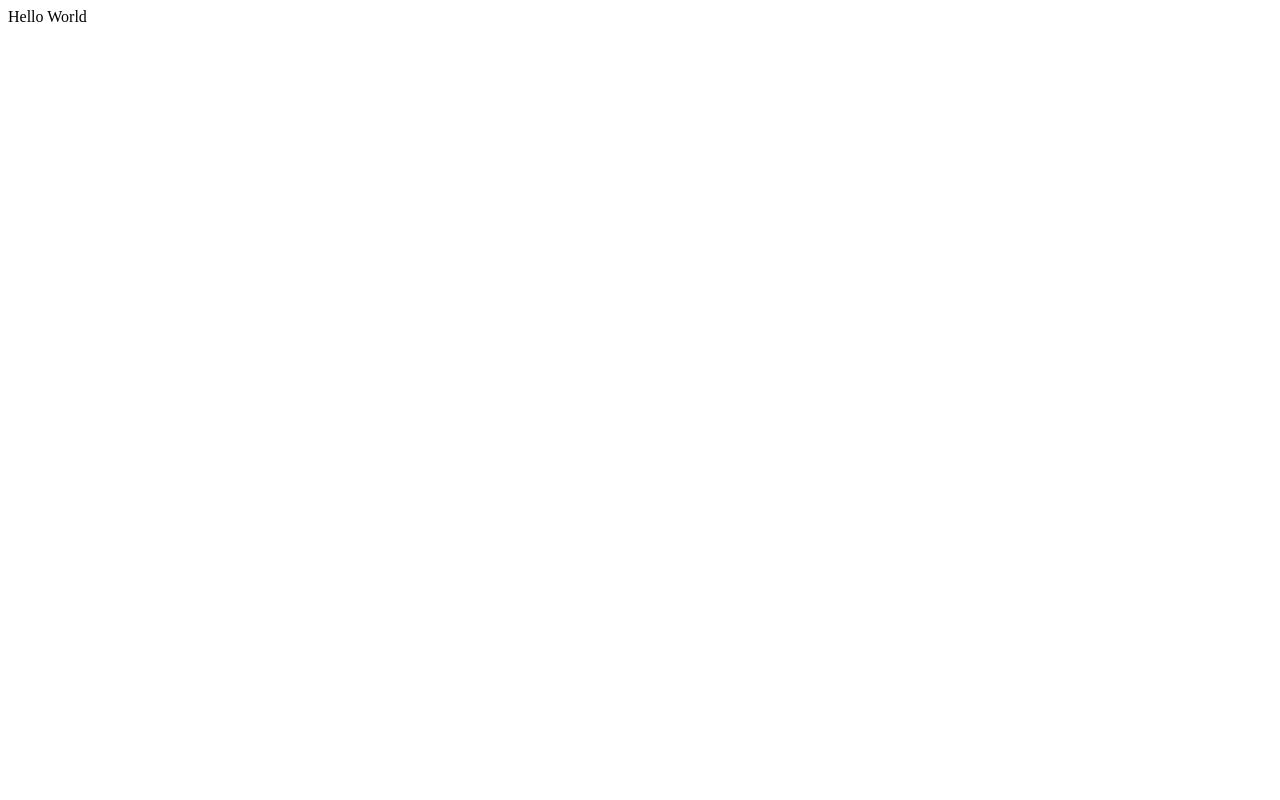
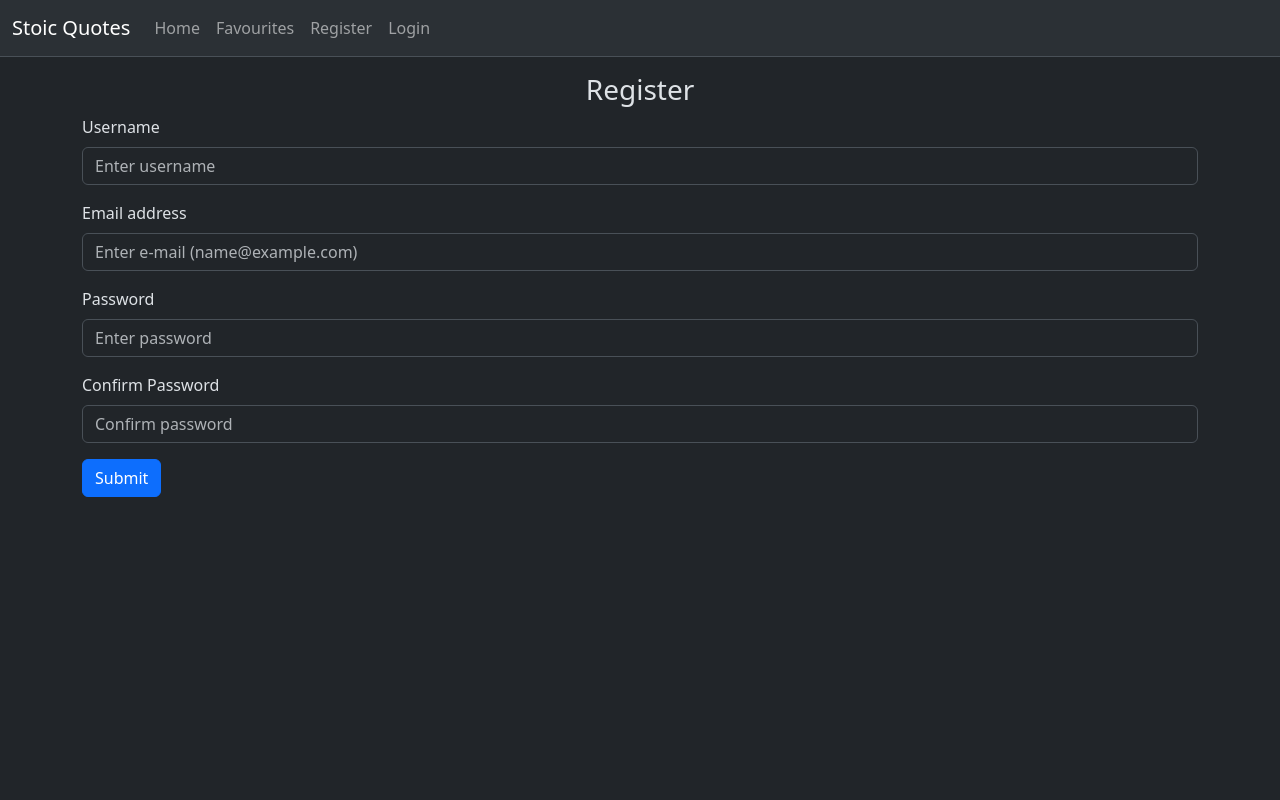
Before and after one commit to Karantos/StoicQuotes-Flask, a Flask app: page /register in a window 1280 px wide. Before the commit the page is almost empty. Run offline with Flask 3, Linux system fonts and the light colour scheme.

Commit message:
Updated templates

```diff
--- a/website/auth.py
+++ b/website/auth.py
@@ -1,15 +1,15 @@
-from flask import Blueprint, render_template
+from flask import Blueprint, render_template, request
 
 auth = Blueprint('auth', __name__)
 
-@auth.route('/login')
+@auth.route('/login', methods=['GET', 'POST'])
 def login():
-    return "Login"
+    return render_template('login.html')
 
 @auth.route('/logout')
 def logout():
     return "Hello World"
 
-@auth.route('/register')
+@auth.route('/register', methods=['GET', 'POST'])
 def register():
-    return "Hello World"
+    return render_template('register.html')
--- a/website/templates/index.html
+++ b/website/templates/index.html
@@ -1 +1,7 @@
 {% extends "layout.html" %}
+
+{% block title %}Home{% endblock %}
+
+{% block content %}
+<h1>This is the homepage.</h1>
+{% endblock %}
--- a/website/templates/layout.html
+++ b/website/templates/layout.html
@@ -11,20 +11,23 @@
 <body class="bg-dark" data-bs-theme="dark">
     <nav class="navbar navbar-expand-lg bg-body-tertiary bg-dark border-bottom border-body" data-bs-theme="dark">
         <div class="container-fluid">
-            <a class="navbar-brand" href="#">Stoic Quotes</a>
+            <a class="navbar-brand" href="/">Stoic Quotes</a>
             <button class="navbar-toggler" type="button" data-bs-toggle="collapse" data-bs-target="#navbarSupportedContent" aria-controls="navbarSupportedContent" aria-expanded="false" aria-label="Toggle navigation">
                 <span class="navbar-toggler-icon"></span>
             </button>
             <div class="collapse navbar-collapse" id="navbarSupportedContent">
                 <ul class="navbar-nav me-auto mb-2 mb-lg-0">
                     <li class="nav-item">
-                        <a class="nav-link active" aria-current="page" href="#">Home</a>
+                        <a class="nav-link" href="/">Home</a>
                     </li>
                     <li class="nav-item">
-                        <a class="nav-link" href="#">Favourites</a>
+                        <a class="nav-link" href="/favourites">Favourites</a>
                     </li>
                     <li class="nav-item">
-                        <a class="nav-link" href="#">Login</a>
+                        <a class="nav-link" href="/register">Register</a>
+                    </li>
+                    <li class="nav-item">
+                        <a class="nav-link" href="/login">Login</a>
                     </li>
                 </ul>
             </div>
--- /dev/null
+++ b/website/templates/register.html
@@ -0,0 +1,30 @@
+{% extends "layout.html" %}
+
+{% block title %}Register{% endblock %}
+
+{% block content %}
+
+<form action="/register" method="POST">
+    <div class="mt-3 text-center">
+        <h3>Register</h3>
+    </div>
+    <div class="mb-3">
+        <label for="username" class="form-label">Username</label>
+        <input name="username" type="text" class="form-control" id="username" placeholder="Enter username">
+    </div>
+    <div class="mb-3">
+        <label for="email" class="form-label">Email address</label>
+        <input name="email" type="email" class="form-control" id="email" placeholder="Enter e-mail (name@example.com)">
+    </div>
+    <div class="mb-3">
+        <label for="password" class="form-label">Password</label>
+        <input name="password" type="password" class="form-control" id="password" placeholder="Enter password">
+    </div>
+    <div class="mb-3">
+        <label for="confirm-password" class="form-label">Confirm Password</label>
+        <input name="confirm-password" type="password" class="form-control" id="confirm-password" placeholder="Confirm password">
+    </div>
+    <button type="submit" class="btn btn-primary">Submit</button>
+</form>
+
+{% endblock %}
```
Also changed, not shown: website/templates/login.html (added, +22 -0 lines), 1 other file.
